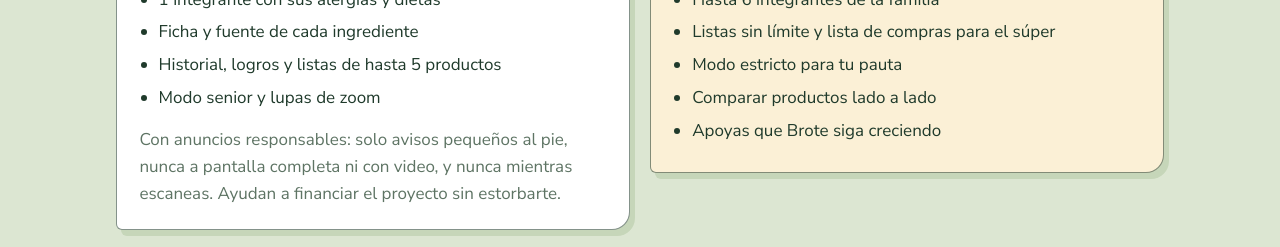
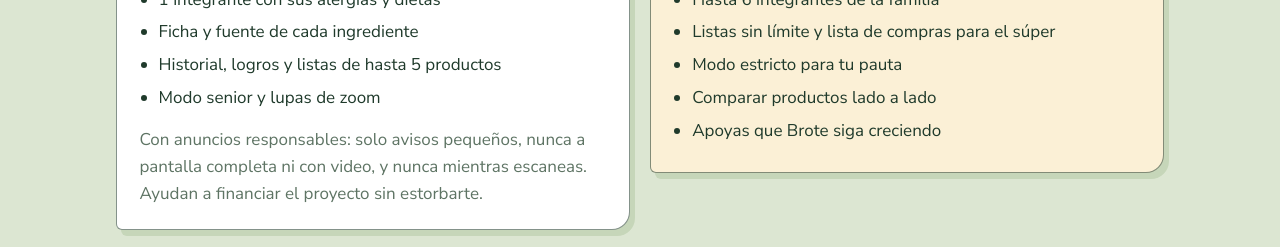
Before and after one commit to deinygp/brote-web, a plain HTML site: page index.html in a window 1280 px wide. Shown: the part 3240-3487 px from the top of the page. Drawn offline with nearby package versions, Linux system fonts and the light colour scheme.

Commit message:
fix(web): precisa ubicación de anuncios

```diff
--- a/index.html
+++ b/index.html
@@ -274,7 +274,7 @@
           <li>Historial, logros y listas de hasta 5 productos</li>
           <li>Modo senior y lupas de zoom</li>
         </ul>
-        <p class="muted" style="margin-top:.9rem">Con anuncios responsables: solo avisos pequeños al pie, nunca a pantalla completa ni con video, y nunca mientras escaneas. Ayudan a financiar el proyecto sin estorbarte.</p>
+        <p class="muted" style="margin-top:.9rem">Con anuncios responsables: solo avisos pequeños, nunca a pantalla completa ni con video, y nunca mientras escaneas. Ayudan a financiar el proyecto sin estorbarte.</p>
       </div>
       <div class="card premium" data-r style="--d:0.00s">
         <h3>Premium</h3>
```
